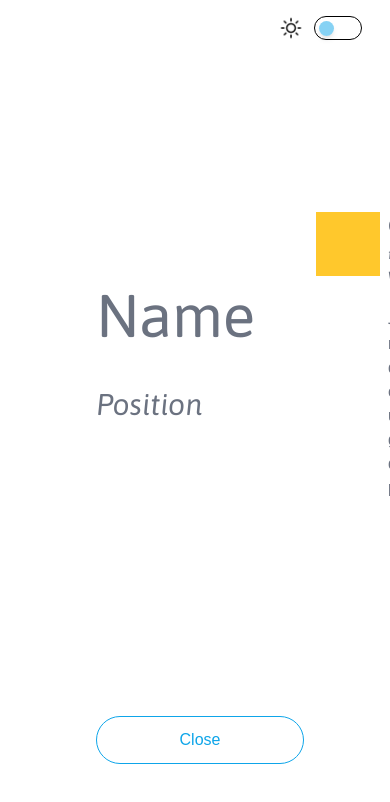
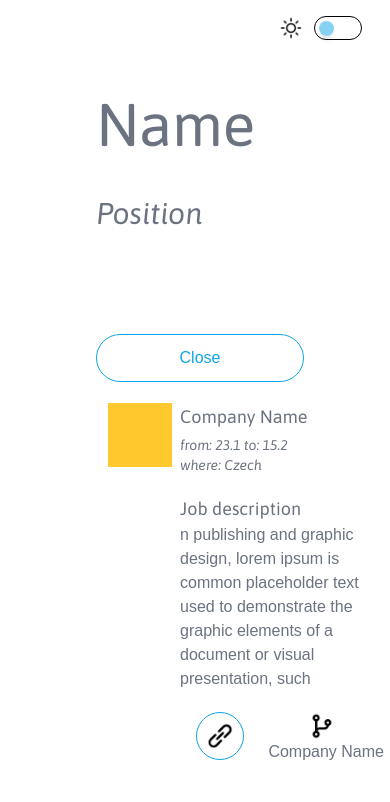
Before and after one commit to mikekubn/self-page, a Next.js app: page /experience/1 in a window 390 px wide. Shown: the top 802 px of the page. Built offline with nearby package versions, Linux system fonts and the light colour scheme.

Commit message:
add: responsive css

```diff
--- a/src/components/Sections/ContactSection/index.tsx
+++ b/src/components/Sections/ContactSection/index.tsx
@@ -8,6 +8,7 @@ import Input from '@/components/Input';
 import TextArea from '@/components/TextArea';
 import { useNotificationProvider } from '@/provider/NotificationProvider';
 import ImageTooltip from '@/components/ImageTooltip';
+import MotionDiv from '@/components/Motions/MotionDiv';
 
 const ContactSection = (): React.ReactElement => {
   const { visible, add: [ref] } = useIntersection();
@@ -36,9 +37,12 @@ const ContactSection = (): React.ReactElement => {
 
   return (
     <div id="contact" ref={ref} className="flex-col-1 lg:flex-row-1">
+      <MotionDiv>
         <Gallery />
+      </MotionDiv>
       <div className="justify-end my-8 flex-col-1 lg:flex-col-center-content lg:mb-0">
         <div className="flex flex-col overflow-auto">
+          <MotionDiv>
             <form ref={form} onSubmit={handleSubmitForm} className="flex flex-col mx-auto w-72 lg:w-96 lg:mx-14">
               <h3 className="flex pb-5 mx-auto text-2xl font-AsapItal">Contact me</h3>
               <Input label="Subject" type="subject" name="subject" placeholder="Write here" />
@@ -53,6 +57,7 @@ const ContactSection = (): React.ReactElement => {
                 <Image src="/img/email.png" height={26} width={26} />
               </button>
             </form>
+          </MotionDiv>
         </div>
       </div>
     </div>
--- a/src/pages/experience/[experienceId].tsx
+++ b/src/pages/experience/[experienceId].tsx
@@ -73,7 +73,7 @@ const JobDescriptionPage = ({ experienceId }: ITaskId): React.ReactElement => {
           description
             ? (
               <MotionDiv>
-                <div className="p-24 pt-0 pb-20 flex-row-1">
+                <div className="p-24 pt-0 pb-20 flex-col-1 lg:flex-row-1">
                   <div className="flex-col-1">
                     <Name />
                     <Link href="/" passHref>
```
Lines whose indentation alone changed are shown as unchanged.
